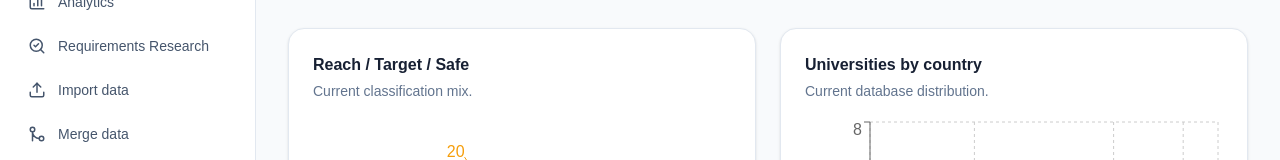
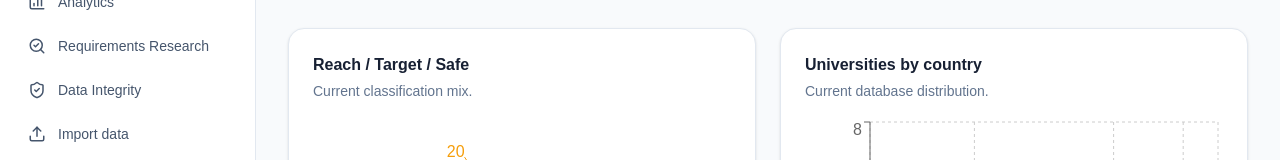
Before and after one commit to swiftpear1o1/UniversityHub101, a Next.js app: page / in a window 1280 px wide. Shown: the part 378-538 px from the top of the page. Built offline with nearby package versions, Linux system fonts and the light colour scheme.

Commit message:
feat: add data integrity audit to navigation

```diff
--- a/components/Sidebar.tsx
+++ b/components/Sidebar.tsx
@@ -1,6 +1,6 @@
 "use client";
 import Link from "next/link";
 import { usePathname } from "next/navigation";
-import { BarChart3, CalendarDays, FileText, GraduationCap, LayoutDashboard, Settings, Star, WalletCards, Upload, GitMerge, Database, SearchCheck, ClipboardCheck } from "lucide-react";
-const items = [["Dashboard","/",LayoutDashboard],["Universities","/universities",GraduationCap],["Applications","/tracker",FileText],["Deadlines","/deadlines",CalendarDays],["Documents","/documents",ClipboardCheck],["Scholarships","/scholarships",WalletCards],["Analytics","/analytics",BarChart3],["Requirements Research","/research",SearchCheck],["Import data","/import",Upload],["Merge data","/merge",GitMerge],["Data Center","/data-center",Database]] as const;
+import { BarChart3, CalendarDays, FileText, GraduationCap, LayoutDashboard, Settings, Star, WalletCards, Upload, GitMerge, Database, SearchCheck, ClipboardCheck, ShieldCheck } from "lucide-react";
+const items = [["Dashboard","/",LayoutDashboard],["Universities","/universities",GraduationCap],["Applications","/tracker",FileText],["Deadlines","/deadlines",CalendarDays],["Documents","/documents",ClipboardCheck],["Scholarships","/scholarships",WalletCards],["Analytics","/analytics",BarChart3],["Requirements Research","/research",SearchCheck],["Data Integrity","/data-integrity",ShieldCheck],["Import data","/import",Upload],["Merge data","/merge",GitMerge],["Data Center","/data-center",Database]] as const;
 export function Sidebar(){const pathname=usePathname();return <aside className="fixed inset-y-0 left-0 z-20 flex w-64 flex-col border-r border-slate-200 bg-white"><div className="flex h-20 items-center gap-3 border-b border-slate-100 px-6"><div className="flex h-10 w-10 items-center justify-center rounded-xl bg-blue-600 text-white"><GraduationCap size={22}/></div><div><div className="font-semibold tracking-tight">UniversityHub</div><div className="text-xs text-slate-500">Admissions command center</div></div></div><nav className="flex-1 space-y-1 overflow-y-auto p-4">{items.map(([label,href,Icon])=>{const active=pathname===href;return <Link key={href} href={href} className={`flex items-center gap-3 rounded-xl px-3 py-2.5 text-sm font-medium transition ${active?"bg-blue-50 text-blue-700":"text-slate-600 hover:bg-slate-50 hover:text-slate-900"}`}><Icon size={18}/>{label}</Link>})}<Link href="/favorites" className="flex items-center gap-3 rounded-xl px-3 py-2.5 text-sm font-medium text-slate-600 hover:bg-slate-50"><Star size={18}/>Favorites</Link></nav><div className="border-t border-slate-100 p-4"><Link href="/settings" className="flex items-center gap-3 rounded-xl px-3 py-2.5 text-sm font-medium text-slate-600 hover:bg-slate-50"><Settings size={18}/>Settings</Link></div></aside>}
```
